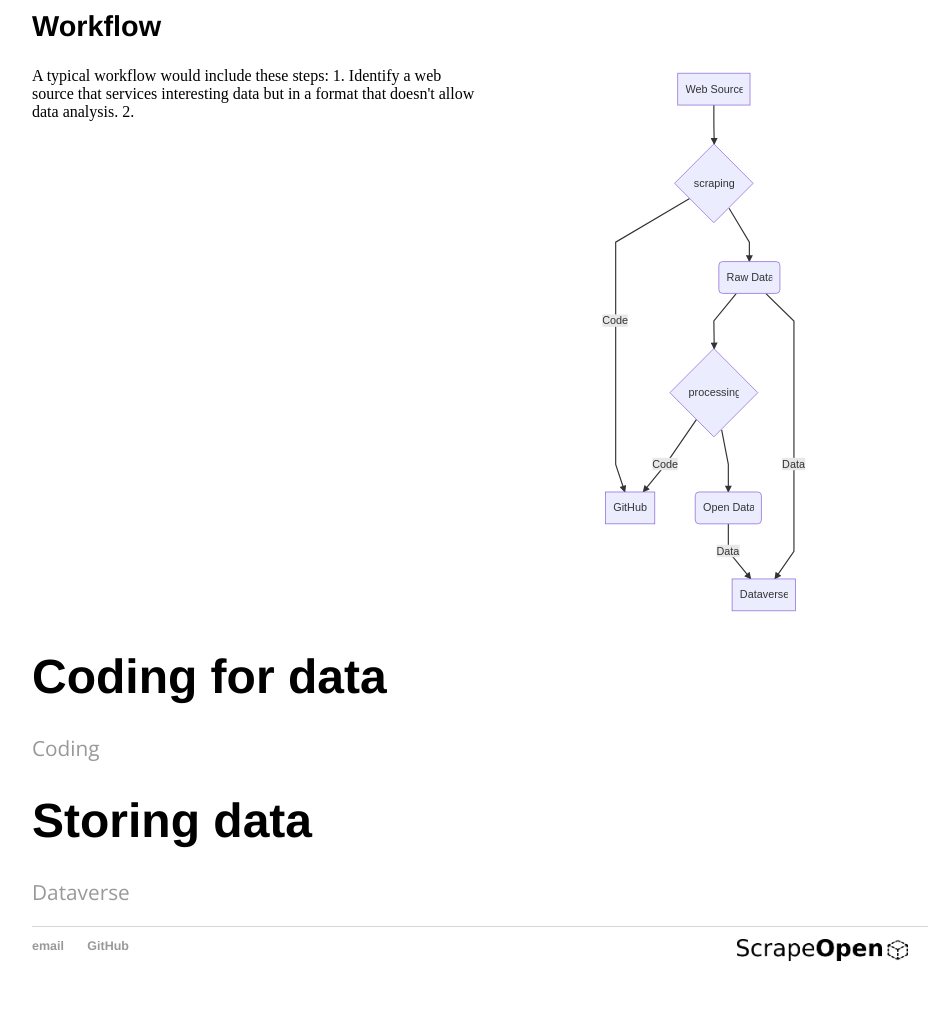
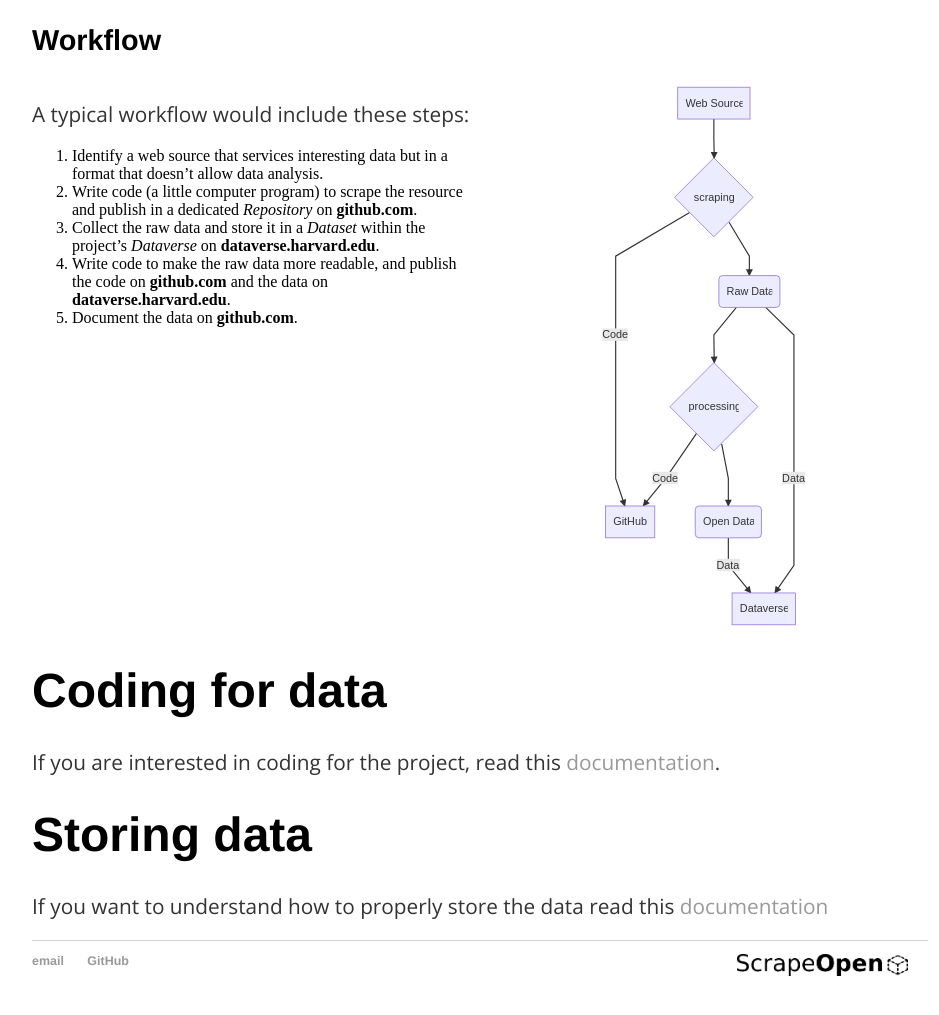
Before and after one commit to ScrapeOpen/ScrapeOpen, a Jekyll site: the page built from docs/index.md, in a window 1280 px wide and 1400 px high, scrolled down 856 px, cut to the strip 371-1386 px from the top of the window. Shown: the whole strip, without its empty margins (160-1099 px from the left). Built offline with Jekyll 4.4.1, drawn with Linux system fonts in a browser that asks for light colours; some of the changed text lies outside the part shown.

Commit message:
Minor edit

```diff
--- a/docs/index.md
+++ b/docs/index.md
@@ -9,7 +9,7 @@ The project relies on two web services: the Harvard's [Dataverse](https://datave
 
 If you are want to understand what Dataverse and GitHub.com, here two short introductory videos:
 
-##Video introduction to Dataverse
+## Video introduction to Dataverse
 
 <iframe width="640" height="360" src="https://www.youtube.com/embed/7_Elpmntb1g" frameborder="0" allow="autoplay; encrypted-media" allowfullscreen></iframe>
 
@@ -20,11 +20,14 @@ If you are want to understand what Dataverse and GitHub.com, here two short intr
 ## Workflow
 
 <div class="row">
-<div class="column">
+<div class="column" markdown="1">
 A typical workflow would include these steps:
 
 1. Identify a web source that services interesting data but in a format that doesn't allow data analysis.
-2.
+2. Write code (a little computer program) to scrape the resource and publish in a dedicated *Repository* on **github.com**.
+3. Collect the raw data and store it in a *Dataset* within the project's *Dataverse* on **dataverse.harvard.edu**.
+3. Write code to make the raw data more readable, and publish the code on   **github.com** and the data on **dataverse.harvard.edu**.
+4. Document the data on **github.com**.
 
 </div>
   <div class="column"><img src="/ScrapeOpen/images/workflow-diagram.svg" alt="Workflow diagram" style="height: 550px; display: block; margin-left: auto; margin-right: auto;"/></div>
@@ -32,8 +35,8 @@ A typical workflow would include these steps:
 
 # Coding for data
 
- [Coding](coding.html)
+If you are interested in coding for the project, read this [documentation](coding.html).
 
 # Storing data
 
-[Dataverse](dataverse.html)
+If you want to understand how to properly store the data read this [documentation](dataverse.html)
```
